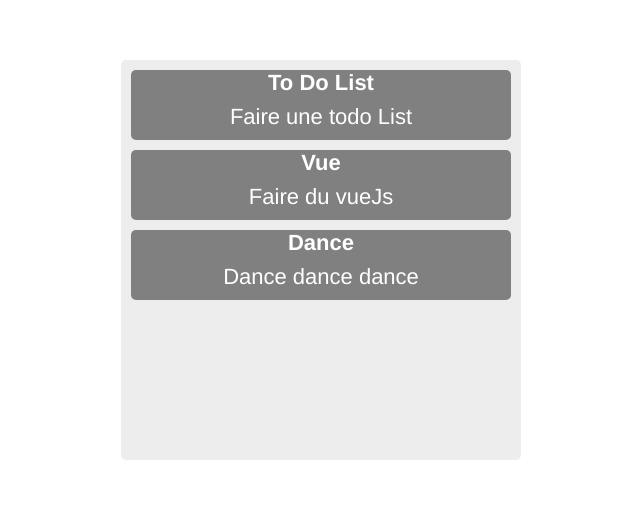
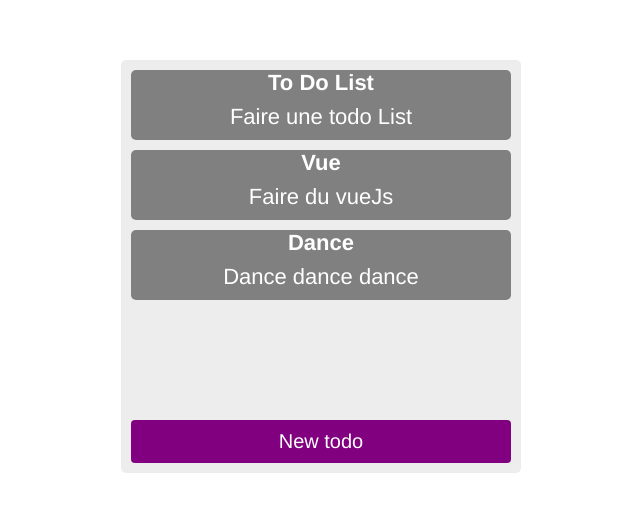
Before and after one commit to blagisquet/todovue, a Vue app: page / in a window 1280 px wide. Shown: the top 512 px of the page, without its empty margins (319-959 px from the left). Built offline with nearby package versions, Linux system fonts and the light colour scheme.

Commit message:
create modal

```diff
--- a/src/App.vue
+++ b/src/App.vue
@@ -3,21 +3,28 @@
     <div class="todo-wrapper">
       <div class="todo-container">
         <Todolist :todos="todos" />
+        <div class="todo-button">
+          <div @click="openModal" class="button">New todo</div>
+        </div>
       </div>
     </div>
+    <Modal :isOpen="isModalOpen" />
   </div>
 </template>
 
 <script>
 import Todolist from "@/components/Todolist";
+import Modal from "@/components/Modal";
 
 export default {
   name: "app",
   components: {
-    Todolist
+    Todolist,
+    Modal,
   },
   data() {
     return {
+      isModalOpen: false,
       todos: [
         {
           _id: "1",
@@ -36,6 +43,11 @@ export default {
         }
       ]
     };
+  },
+  methods: {
+    openModal() {
+      this.isModalOpen = !this.isModalOpen
+    }
   }
 };
 </script>
@@ -48,6 +60,15 @@ export default {
   text-align: center;
   color: #2c3e50;
   margin-top: 60px;
+}
+
+.todo-button {
+  font-size: 20px;
+  padding: 10px;
+  border-radius: 4px;
+  background-color: purple;
+  color: white;
+  margin: 120px 10px 10px;
 }
 
 .todo-wrapper {
--- /dev/null
+++ b/src/components/Modal.vue
@@ -0,0 +1,47 @@
+<template>
+  <div class="modal" :class="{'is-active': isActive}">
+    <div class="modal-content">Insert a thing to do</div>
+  </div>
+</template>
+
+<script>
+export default {
+  props: {
+    isOpen: {
+      required: true,
+      type: Boolean
+    }
+  },
+  data: function () {
+    return {
+      isActive: false
+    }
+  }
+}
+</script>
+
+<style scoped lang="scss">
+
+.modal {
+  display: none;
+  position: fixed;
+  z-index: 100;
+  left: 0;
+  top: 0;
+  width: 100%;
+  height: 100%;
+  overflow: auto;
+
+  &.is-active {
+    display: block;
+  }
+}
+
+.modal-content {
+  margin: 15% auto;
+  padding: 20px;
+  border: 4px solid green;
+  width: 80%;
+  background-color: white;
+}
+</style>
```
